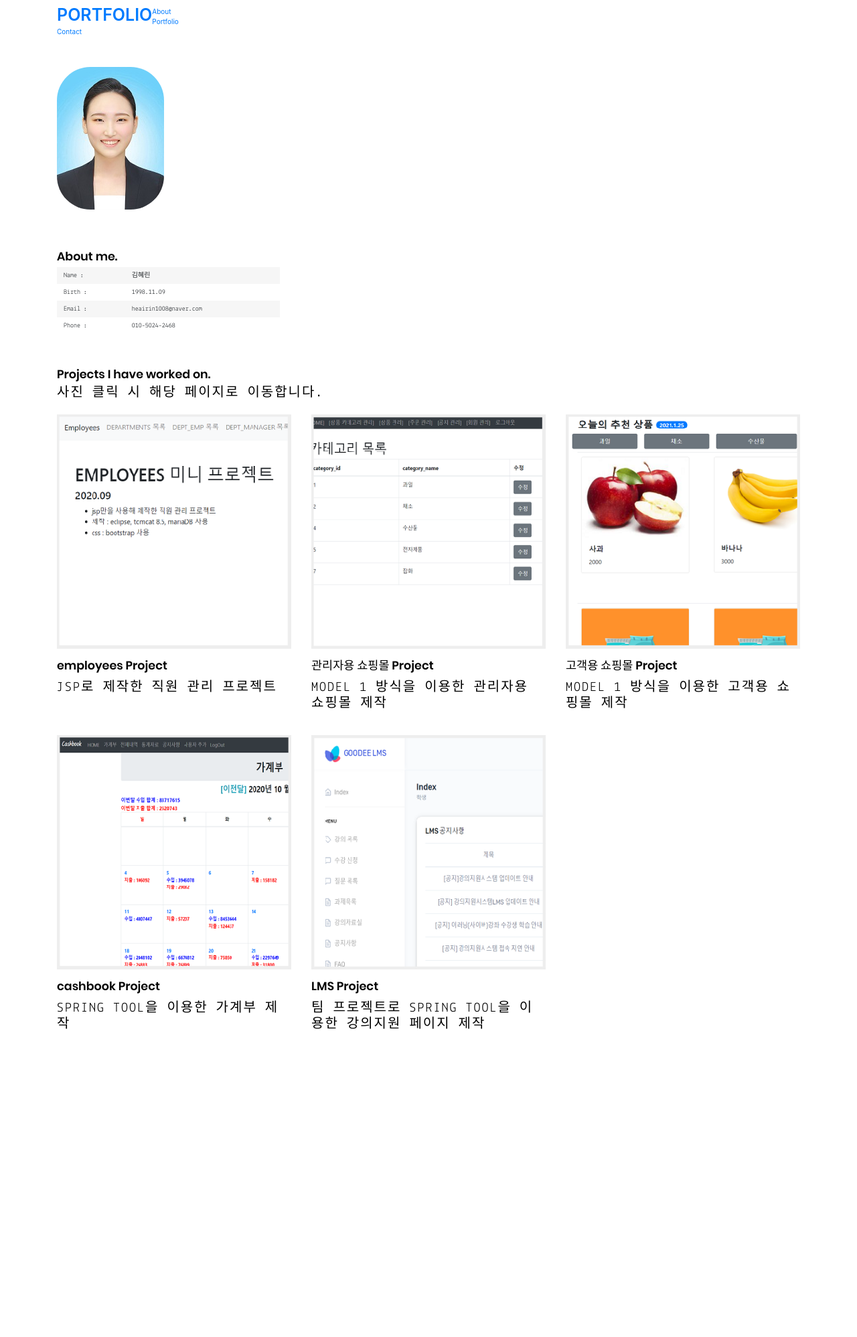
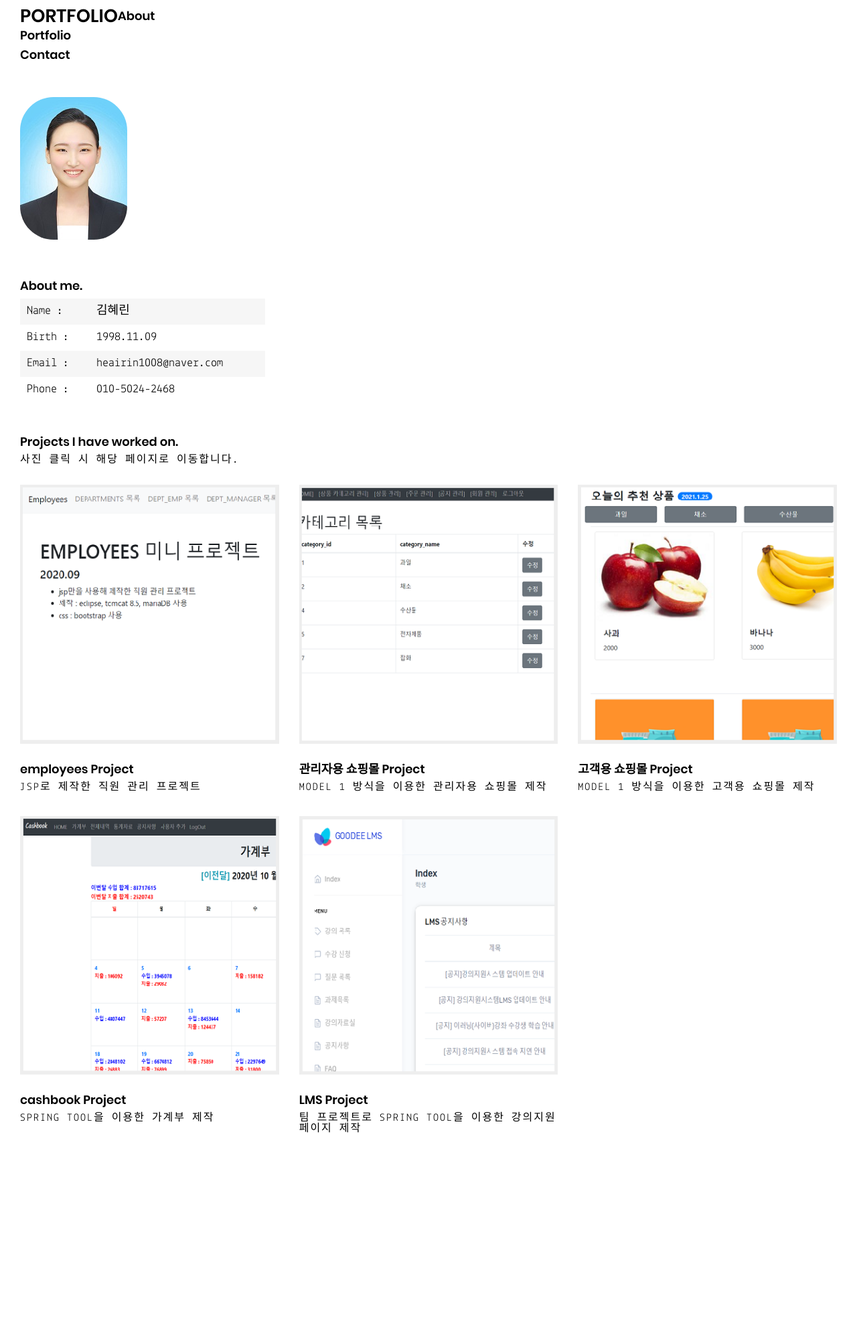
Before and after one commit to heairin1008/heairin1008.github.io, a Jekyll site: the page built from index.html, in a window 1280 px wide. Shown: the whole page at 67% size. Built offline with Jekyll 4.4.1, drawn with Linux system fonts in a browser that asks for light colours; before the commit the page ends 1871 px from its top, so only the background shows below that.

Commit message:
Update head.html

```diff
--- a/_includes/head.html
+++ b/_includes/head.html
@@ -9,4 +9,3 @@
 <link rel="mask-icon" href="/safari-pinned-tab.svg" color="#5bbad5">
 <meta name="theme-color" content="#ffffff">
 <link rel="stylesheet" href="{{ "/assets/css/style.css" | prepend: site.baseurl }}">
-<link rel="stylesheet" href="https://maxcdn.bootstrapcdn.com/bootstrap/4.5.2/css/bootstrap.min.css">
```
